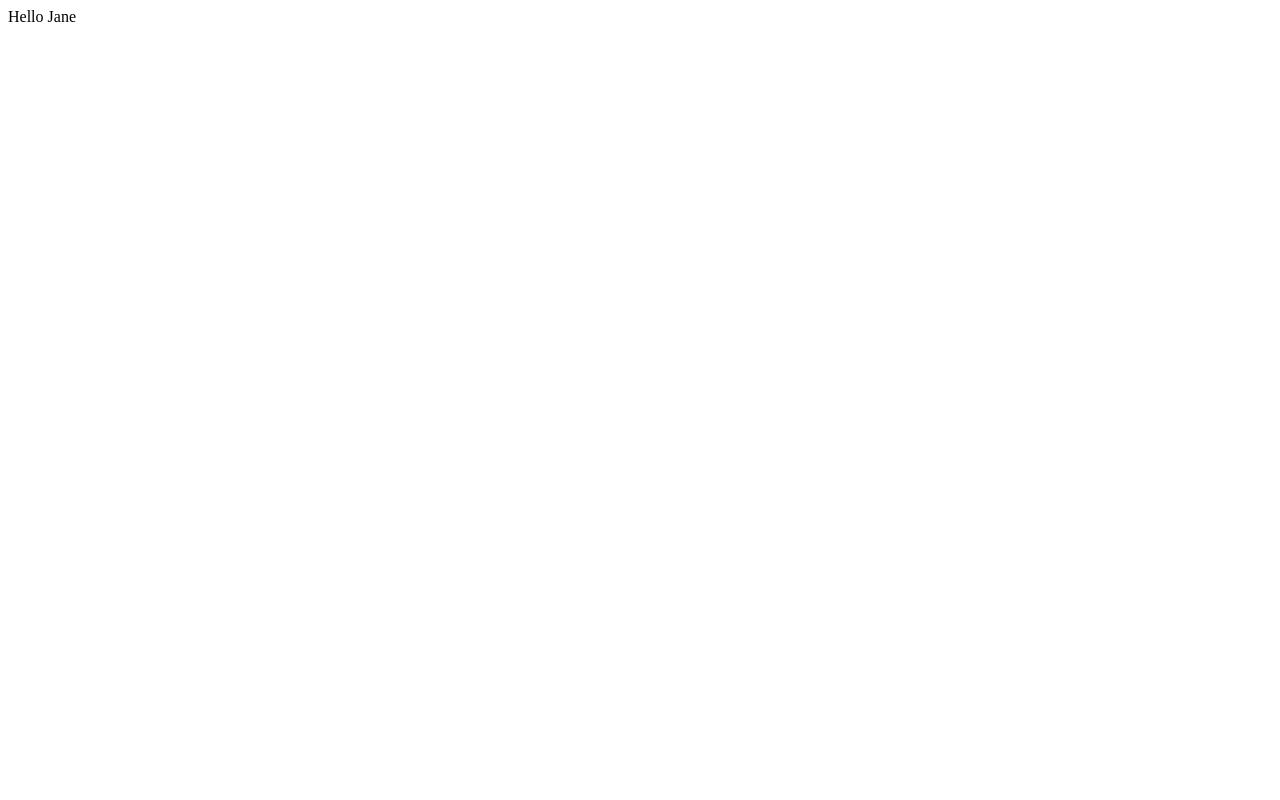
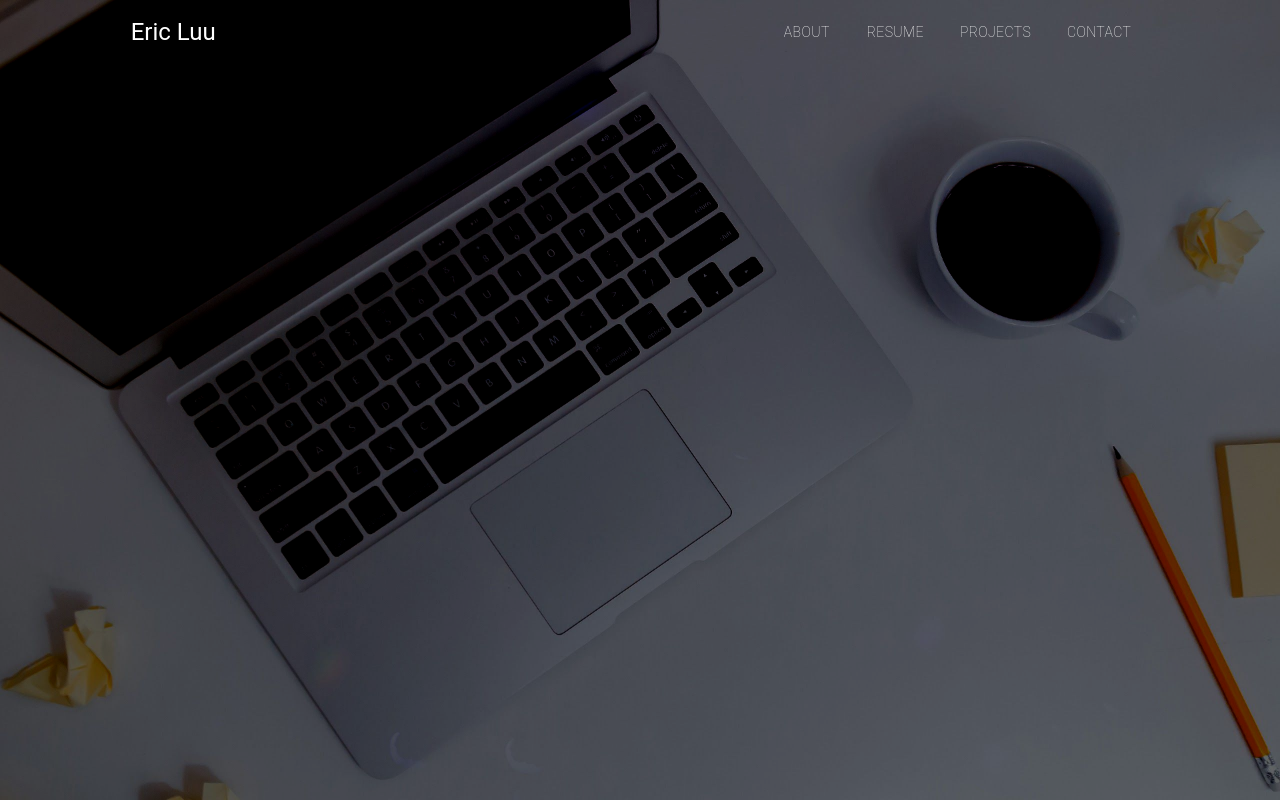
Before and after one commit to ericlus/portfolio, a React (Create React App) app in the folder client/: page / in a window 1280 px wide. Built offline with nearby package versions, Linux system fonts and the light colour scheme; the HTML template or start-up script is replaced by a standard one.

Commit message:
Added navigation bar and background image

```diff
--- /dev/null
+++ b/client/src/About.jsx
@@ -0,0 +1,7 @@
+import React from "react";
+
+const About = () => {
+  return <div>About Page</div>;
+};
+
+export default About;
--- a/client/src/App.jsx
+++ b/client/src/App.jsx
@@ -1,10 +1,52 @@
-import React from "react";
+import React, { useState, useEffect } from "react";
+import Grid from "@material-ui/core/Grid";
+import NavigationBar from "./NavigationBar.jsx";
+import Wallpaper from "../images/wallpaper.png";
+import HomeInfo from "./HomeInfo.jsx";
+import About from "./About.jsx";
+import Projects from "./Projects.jsx";
+import Resume from "./Resume.jsx";
+import Contact from "./Contact.jsx";
 
-class App extends React.Component {
-  render() {
-    const { name } = this.props;
-    return <div>Hello {name}</div>;
-  }
-}
+const App = () => {
+  const [view, setView] = useState("HOME");
+
+  const pageView = {
+    HOME: <HomeInfo />,
+    ABOUT: <About />,
+    PROJECTS: <Projects />,
+    RESUME: <Resume />,
+    CONTACT: <Contact />
+  };
+
+  const changeView = view => {
+    setView(view);
+  };
+
+  return (
+    <div>
+      <div
+        style={{
+          height: "100vh",
+          backgroundImage: `url(${Wallpaper})`,
+          backgroundSize: "cover"
+        }}
+      >
+        <Grid container direction="row" justify="center" alignItems="center">
+          <Grid item xs={10}>
+            <div>
+              <NavigationBar
+                style={{ padding: "100px" }}
+                changeView={changeView}
+                view={view}
+              />
+              {pageView[view]}
+            </div>
+          </Grid>
+        </Grid>
+      </div>
+    </div>
+  );
+};
 
 export default App;
--- /dev/null
+++ b/client/src/Contact.jsx
@@ -0,0 +1,7 @@
+import React from "react";
+
+const Contact = () => {
+  return <div>Contact page</div>;
+};
+
+export default Contact;
--- /dev/null
+++ b/client/src/HomeInfo.jsx
@@ -0,0 +1,7 @@
+import React from "react";
+
+const HomeInfo = () => {
+  return null;
+};
+
+export default HomeInfo;
--- /dev/null
+++ b/client/src/NavigationBar.jsx
@@ -0,0 +1,58 @@
+import React from "react";
+import { makeStyles } from "@material-ui/core/styles";
+import AppBar from "@material-ui/core/AppBar";
+import Toolbar from "@material-ui/core/Toolbar";
+import Typography from "@material-ui/core/Typography";
+import Button from "@material-ui/core/Button";
+
+const useStyles = makeStyles(theme => ({
+  root: {
+    flexGrow: 1
+  },
+  title: {
+    flexGrow: 1
+  },
+  button: {
+    fontWeight: 50,
+    margin: "0 10px"
+  }
+}));
+
+const NavigationBar = () => {
+  const classes = useStyles();
+
+  return (
+    <div className={classes.root}>
+      <AppBar
+        position="static"
+        style={{
+          backgroundColor: "transparent",
+          color: "white"
+        }}
+        elevation={0}
+      >
+        <Toolbar>
+          <Typography variant="h5" className={classes.title}>
+            Eric Luu
+          </Typography>
+          <div>
+            <Button className={classes.button} color="inherit">
+              About
+            </Button>
+            <Button className={classes.button} color="inherit">
+              Resume
+            </Button>
+            <Button className={classes.button} color="inherit">
+              Projects
+            </Button>
+            <Button className={classes.button} color="inherit">
+              Contact
+            </Button>
+          </div>
+        </Toolbar>
+      </AppBar>
+    </div>
+  );
+};
+
+export default NavigationBar;
--- /dev/null
+++ b/client/src/Projects.jsx
@@ -0,0 +1,7 @@
+import React from "react";
+
+const Projects = () => {
+  return <div>Project Page</div>;
+};
+
+export default Projects;
--- /dev/null
+++ b/client/src/Resume.jsx
@@ -0,0 +1,7 @@
+import React from "react";
+
+const Resume = () => {
+  return <div>Resume page</div>;
+};
+
+export default Resume;
--- a/client/src/index.jsx
+++ b/client/src/index.jsx
@@ -1,6 +1,7 @@
 import React from "react";
 import ReactDOM from "react-dom";
+import "./styles.css";
 import App from "./app";
 
 var mountNode = document.getElementById("app");
-ReactDOM.render(<App name="Jane" />, mountNode);
+ReactDOM.render(<App />, mountNode);
--- /dev/null
+++ b/client/src/styles.css
@@ -0,0 +1,3 @@
+body {
+  margin: 0px;
+}
--- a/package.json
+++ b/package.json
@@ -14,6 +14,7 @@
   },
   "dependencies": {
     "@material-ui/core": "^4.5.1",
+    "@material-ui/icons": "^4.5.1",
     "express": "^4.17.1",
     "react": "^16.10.2",
     "react-dom": "^16.10.2"
@@ -21,6 +22,8 @@
   "devDependencies": {
     "webpack": "^4.41.0",
     "webpack-cli": "^3.3.9",
+    "css-loader": "^3.2.0",
+    "style-loader": "^1.0.0",
     "@babel/preset-react": "^7.6.3",
     "babel-loader": "^8.0.6",
     "@babel/core": "^7.6.3",
--- a/webpack.config.js
+++ b/webpack.config.js
@@ -9,6 +9,10 @@ const config = {
   },
   module: {
     rules: [
+      {
+        test: /\.css$/,
+        use: ["style-loader", "css-loader"]
+      },
       {
         test: /\.(js|jsx)$/,
         use: "babel-loader",
```
Also changed, not shown: client/images/wallpaper.png (added), 2 other files (tests, documents, lock files or other folders).
